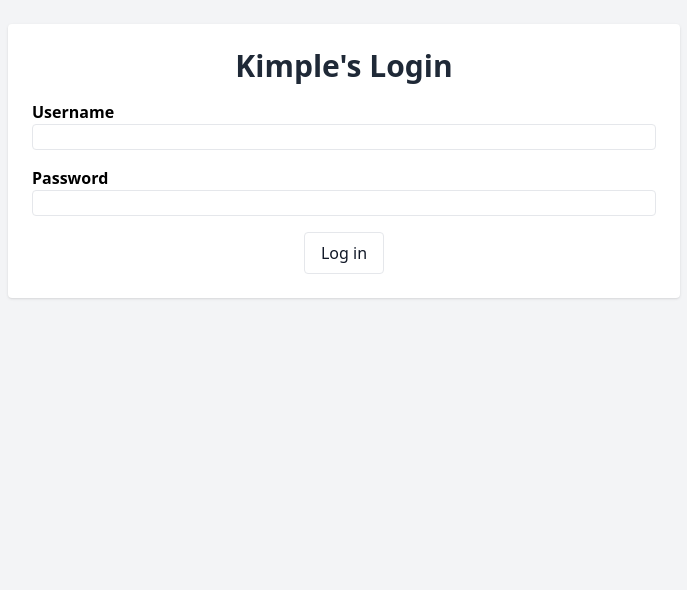
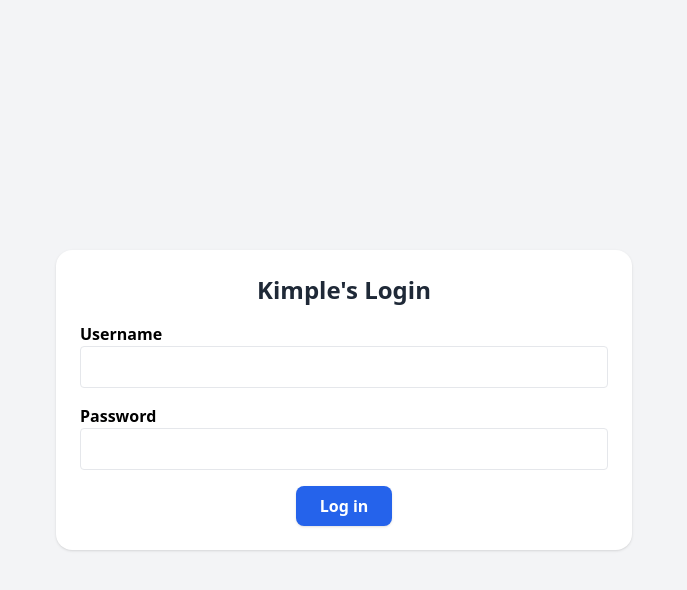
Before and after one commit to tanatworks/kimple-blog, a website: page public/login.html in a window 1280 px wide. Shown: the whole page, without its empty margins (296-983 px from the left). Drawn offline with nearby package versions, Linux system fonts and the light colour scheme.

Commit message:
feat: Implement logout functionality and enhance login page styling

```diff
--- a/public/login.html
+++ b/public/login.html
@@ -1,8 +1,8 @@
 <!DOCTYPE html>
 <html>
-	<body class="bg-gray-100 p-6">
-		<div class="max-w-2xl mx-auto bg-white p-6 rounded shadow">
-			<h1 class="text-3xl font-bold text-gray-800 mb-4 text-center">
+	<body class="min-h-screen flex items-center justify-center bg-gray-100">
+		<div class="w-full max-w-xl mx-auto bg-white p-6 rounded-2xl shadow">
+			<h1 class="text-2xl font-bold text-gray-800 mb-4 text-center">
 				Kimple's Login
 			</h1>
 			<form id="loginForm" class="space-y-4">
@@ -13,7 +13,7 @@
 					<input
 						type="text"
 						id="username"
-						class="w-full border rounded"
+						class="w-full border rounded px-3 py-2"
 						required
 					/>
 				</div>
@@ -22,14 +22,14 @@
 					<input
 						type="password"
 						id="password"
-						class="w-full border rounded"
+						class="w-full border rounded px-3 py-2"
 						required
 					/>
 				</div>
 				<div class="text-center">
 					<button
 						type="submit"
-						class="text-gray-900 px-4 py-2 border rounded"
+						class="bg-blue-600 text-white font-semibold px-6 py-2 rounded-lg shadow hover:bg-blue-700 hover:shadow-md transition duration-200"
 					>
 						Log in
 					</button>
--- a/public/login.js
+++ b/public/login.js
@@ -7,6 +7,7 @@ document.getElementById("loginForm").addEventListener("submit", function (e) {
 	const validPassword = "1234";
 
 	if (username === validUsername && password === validPassword) {
+		localStorage.setItem("isLoggedIn", "true");
 		window.location.href = "admin.html";
 	} else {
 		alert("Invalid username or password");
```
Also changed, not shown: public/admin.html (+5 -5 lines), public/admin.js (+9 -0 lines).
